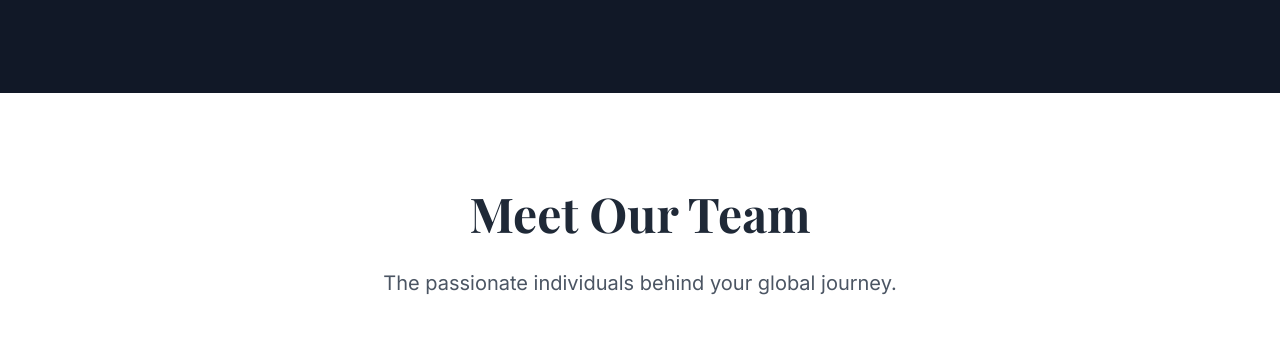
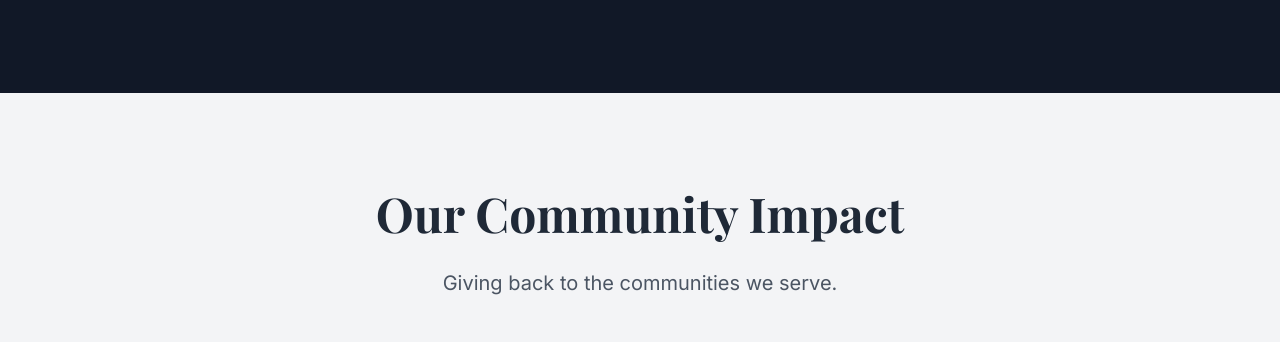
Before and after one commit to harshamal/goldencrown, a website: page about.html in a window 1280 px wide. Shown: the part 4073-4415 px from the top of the page. Drawn offline with nearby package versions, Linux system fonts and the light colour scheme.

Commit message:
comment team

```diff
--- a/about.html
+++ b/about.html
@@ -528,7 +528,7 @@
     </section>
 
     <!-- Our Team Section -->
-    <section id="our-team" class="py-24 bg-white">
+    <!--<section id="our-team" class="py-24 bg-white">
         <div class="container mx-auto px-6">
             <h2 class="text-5xl font-bold text-center text-gray-800 mb-8">Meet Our Team</h2>
             <p class="text-center text-gray-600 text-xl max-w-4xl mx-auto mb-12">The passionate individuals behind your global journey.</p>
@@ -568,13 +568,13 @@
                             <p class="text-gray-600 text-sm mt-2">Ensures seamless service delivery.</p>
                         </div>
                     </div>
-                </div>
+                </div>-->
                 <!--<div class="swiper-button-prev"></div>
                 <div class="swiper-button-next"></div>
                 <div class="swiper-pagination"></div>-->
-            </div>
+            <!--</div>
         </div>
-    </section>
+    </section>-->
 
     <!-- Community Impact Section -->
     <section id="community-impact" class="py-24 bg-gray-100">
```
